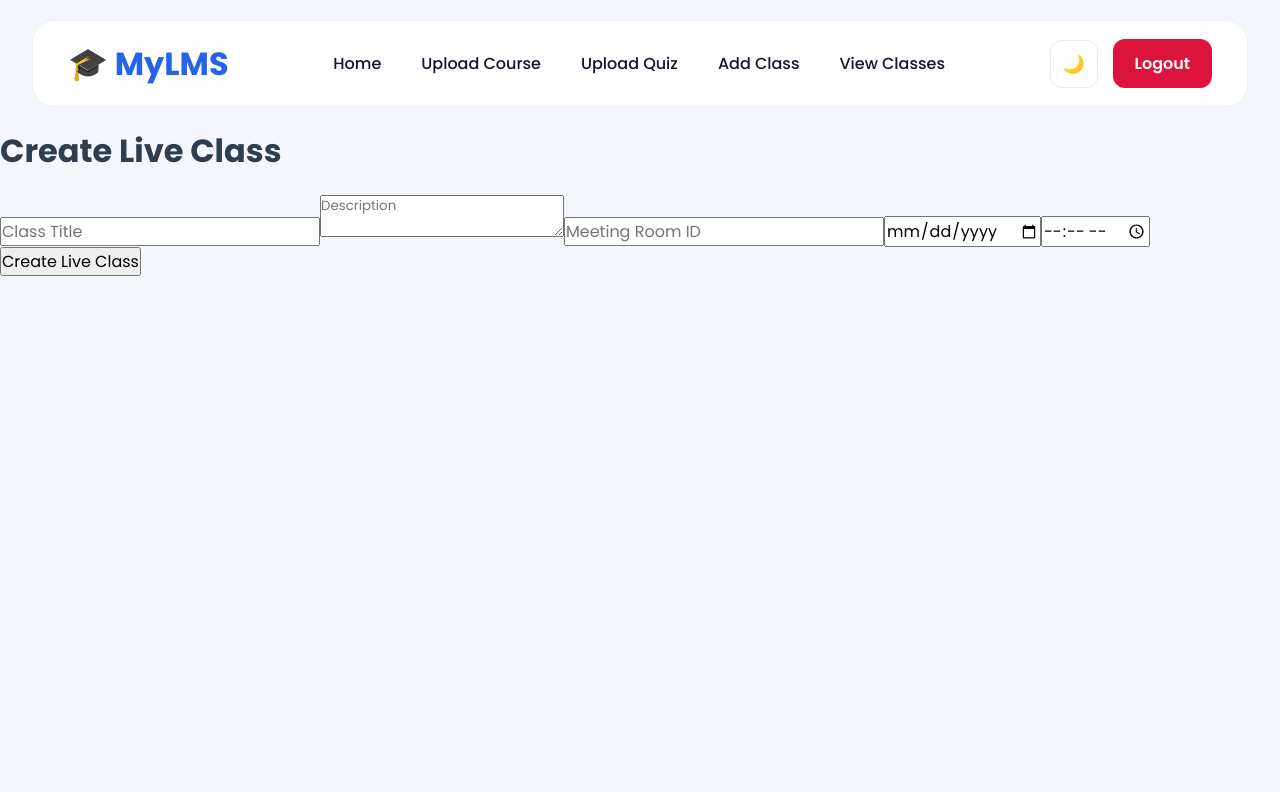
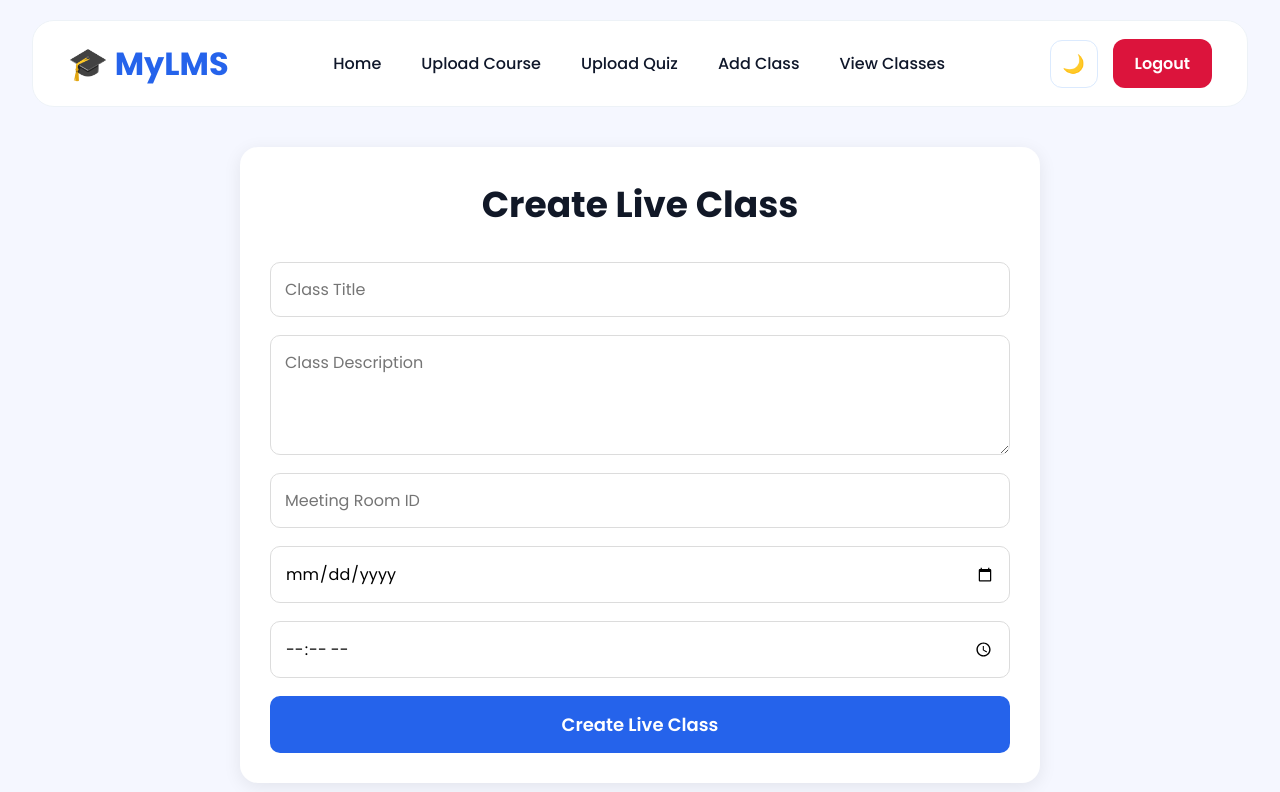
Before and after one commit to sairajnagula123/lms-app, a React (Create React App) app in the folder client/: page /liveclass-upload in a window 1280 px wide. Shown: the top 792 px of the page. Built offline with nearby package versions, Linux system fonts and the light colour scheme; sample sign-in values are in the browser's storage.

Commit message:
Changed LiveClass.css

```diff
--- a/client/src/pages/LiveClassUpload.jsx
+++ b/client/src/pages/LiveClassUpload.jsx
@@ -1,8 +1,8 @@
 import { useState } from "react";
 import axios from "axios";
+import "../styles/LiveClassUpload.css";
 
 function LiveClassUpload() {
-
   const [form, setForm] = useState({
     title: "",
     description: "",
@@ -11,20 +11,20 @@ function LiveClassUpload() {
     time: "",
   });
 
+  const [loading, setLoading] = useState(false);
+
   const handleChange = (e) => {
-
     setForm({
       ...form,
       [e.target.name]: e.target.value,
     });
-
   };
 
   const handleSubmit = async (e) => {
-
     e.preventDefault();
 
     try {
+      setLoading(true);
 
       await axios.post(
         "https://lms-app-cqbr.onrender.com/api/liveclasses/create",
@@ -33,7 +33,6 @@ function LiveClassUpload() {
 
       alert("Live Class Created Successfully");
 
-      // ✅ Clear Form
       setForm({
         title: "",
         description: "",
@@ -42,30 +41,23 @@ function LiveClassUpload() {
         time: "",
       });
 
-      // ✅ Redirect Admin To View Classes
       window.location.href = "/liveclasses";
-
     } catch (error) {
-
       console.log(error);
-
       alert("Error creating live class");
-
+    } finally {
+      setLoading(false);
     }
-
   };
 
   return (
-    <div className="auth-container">
-
+    <div className="liveclass-container">
       <h1>Create Live Class</h1>
 
       <form
-        className="auth-form"
+        className="liveclass-form"
         onSubmit={handleSubmit}
       >
-
-        {/* CLASS TITLE */}
         <input
           type="text"
           name="title"
@@ -75,16 +67,14 @@ function LiveClassUpload() {
           required
         />
 
-        {/* DESCRIPTION */}
         <textarea
           name="description"
-          placeholder="Description"
+          placeholder="Class Description"
           value={form.description}
           onChange={handleChange}
           required
         />
 
-        {/* ROOM ID */}
         <input
           type="text"
           name="roomId"
@@ -94,7 +84,6 @@ function LiveClassUpload() {
           required
         />
 
-        {/* DATE */}
         <input
           type="date"
           name="date"
@@ -103,7 +92,6 @@ function LiveClassUpload() {
           required
         />
 
-        {/* TIME */}
         <input
           type="time"
           name="time"
@@ -112,13 +100,15 @@ function LiveClassUpload() {
           required
         />
 
-        {/* SUBMIT BUTTON */}
-        <button type="submit">
-          Create Live Class
+        <button
+          type="submit"
+          disabled={loading}
+        >
+          {loading
+            ? "Creating..."
+            : "Create Live Class"}
         </button>
-
       </form>
-
     </div>
   );
 }
--- /dev/null
+++ b/client/src/styles/LiveClassUpload.css
@@ -0,0 +1,72 @@
+.liveclass-container {
+  max-width: 800px;
+  margin: 40px auto;
+  padding: 30px;
+  background: var(--card);
+  border-radius: 18px;
+  box-shadow: 0px 4px 18px rgba(0, 0, 0, 0.08);
+}
+
+.liveclass-container h1 {
+  text-align: center;
+  margin-bottom: 30px;
+  font-size: 36px;
+  font-weight: 700;
+  color: var(--text);
+}
+
+.liveclass-form {
+  display: flex;
+  flex-direction: column;
+  gap: 18px;
+}
+
+.liveclass-form input,
+.liveclass-form textarea {
+  width: 100%;
+  padding: 14px;
+  border: 1px solid #dcdcdc;
+  border-radius: 10px;
+  font-size: 16px;
+  outline: none;
+  box-sizing: border-box;
+  transition: 0.3s;
+}
+
+.liveclass-form input:focus,
+.liveclass-form textarea:focus {
+  border-color: #2563eb;
+}
+
+.liveclass-form textarea {
+  min-height: 120px;
+  resize: vertical;
+}
+
+.liveclass-form button {
+  width: 100%;
+  padding: 15px;
+  background: #2563eb;
+  color: white;
+  border: none;
+  border-radius: 10px;
+  font-size: 18px;
+  font-weight: 600;
+  cursor: pointer;
+  transition: 0.3s;
+}
+
+.liveclass-form button:hover {
+  background: #1d4ed8;
+}
+
+@media (max-width: 768px) {
+  .liveclass-container {
+    margin: 20px;
+    padding: 20px;
+  }
+
+  .liveclass-container h1 {
+    font-size: 28px;
+  }
+}
```
